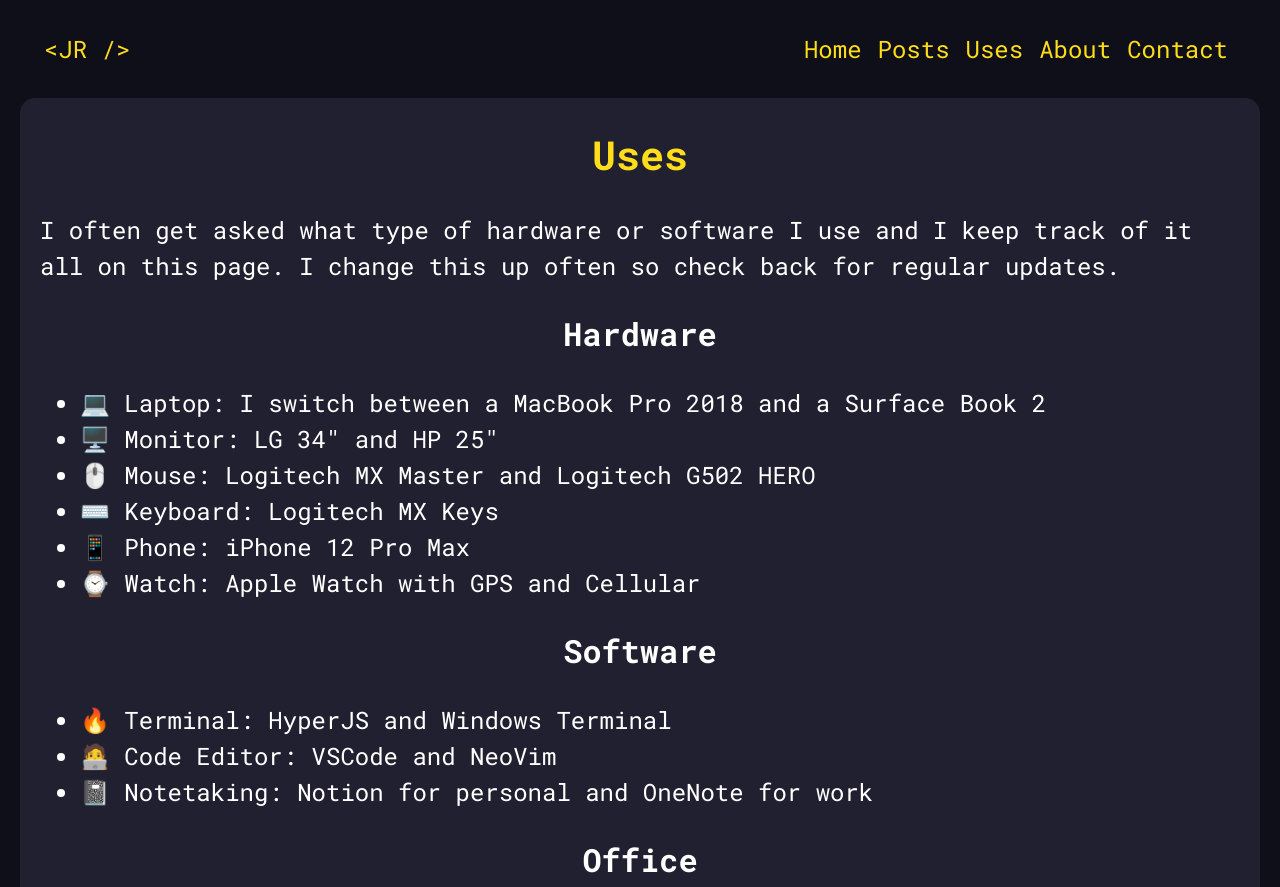
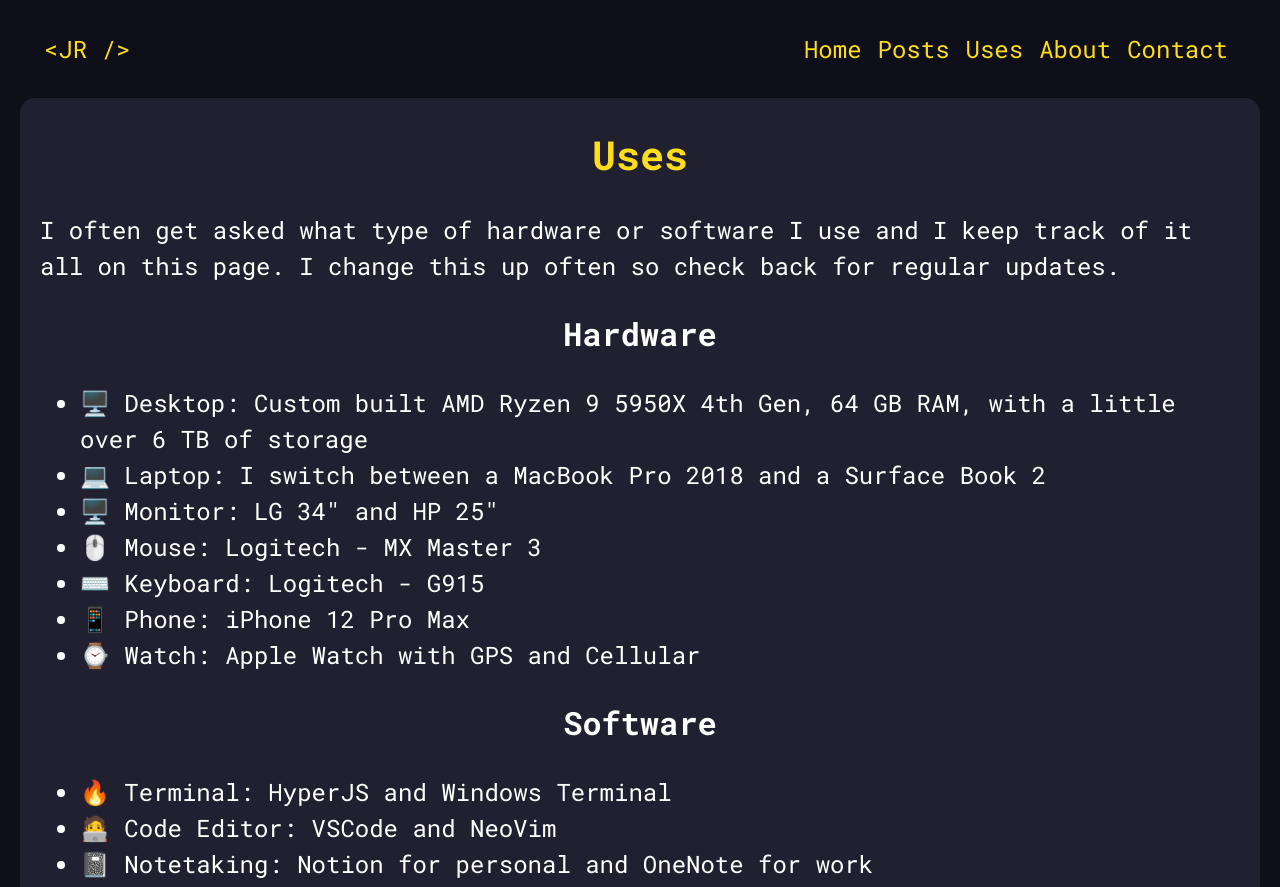
Before and after one commit to jarossnd/jason-ross-dev-v1, a Gatsby site: page /uses in a window 1280 px wide. Shown: the top 887 px of the page. Built offline with nearby package versions, Linux system fonts and the light colour scheme; Gatsby itself is replaced by a stand-in of ours; some packages are replaced by stand-ins of ours.

Commit message:
Updated my uses page with new keyboard, mouse, and desktop specs

```diff
--- a/src/pages/uses.js
+++ b/src/pages/uses.js
@@ -14,12 +14,14 @@
         </p>
         <h2>Hardware</h2>
         <ul>
+
+          <li>🖥️ Desktop: Custom built AMD Ryzen 9 5950X 4th Gen, 64 GB RAM, with a little over 6 TB of storage</li>
           <li>
             💻 Laptop: I switch between a MacBook Pro 2018 and a Surface Book 2
           </li>
           <li>🖥️ Monitor: LG 34" and HP 25"</li>
-          <li>🖱️ Mouse: Logitech MX Master and Logitech G502 HERO</li>
-          <li>⌨️ Keyboard: Logitech MX Keys</li>
+          <li>🖱️ Mouse: Logitech - MX Master 3</li>
+          <li>⌨️ Keyboard: Logitech - G915</li>
           <li>📱 Phone: iPhone 12 Pro Max</li>
           <li>⌚ Watch: Apple Watch with GPS and Cellular</li>
         </ul>
```
